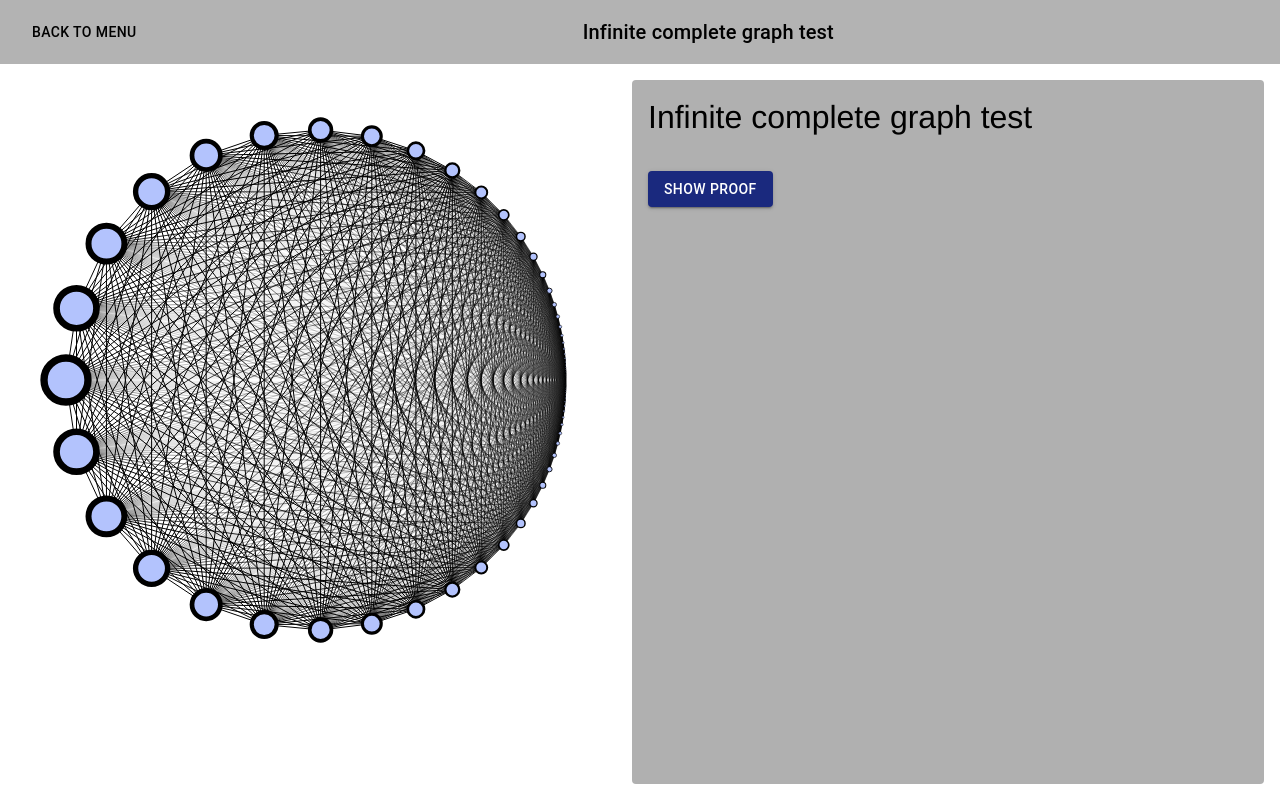
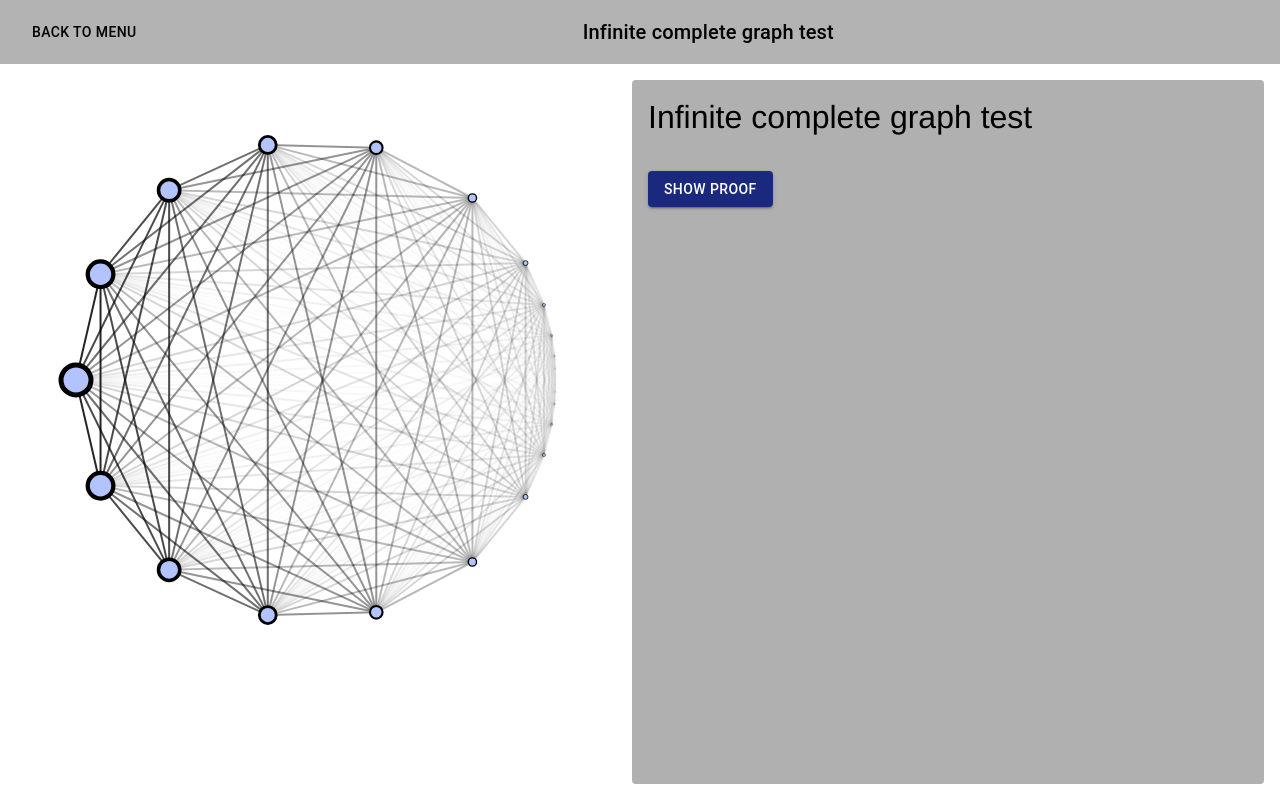
Before and after one commit to Ryanoonan/Ramsey-Tutor, a React (Create React App) app: page /learn/infinite-complete-graph-test in a window 1280 px wide. Built offline with nearby package versions, Linux system fonts and the light colour scheme.

Commit message:
new angle function, centers first node

```diff
--- a/src/createGraph.js
+++ b/src/createGraph.js
@@ -57,7 +57,24 @@ export function KnGraph({ n, defaultColor = theme.palette.custom.edgeDefault, re
 export function GetAngleRatio(idx, maxIdx) {
     const ratio = (idx / maxIdx);
     const scaled = 1 / (1 + Math.exp((ratio - 0.5) * 13));
-    return scaled * 2 * Math.PI;
+    const angle = scaled * 2 * Math.PI + Math.PI;
+    return angle > 2 * Math.PI ? angle - 2 * Math.PI : angle;
+}
+
+export function GetAngle2(x) {
+    let y;
+
+
+    if (x <= 0.5) {
+        if (x < 0.184) {
+            y = Math.PI * (0.1836278408721 - 0.7998964082831 * x) / 0.1836278408721;
+        } else {
+            y = Math.PI * Math.pow(x - 0.5, 4) * 20;
+        }
+    } else {
+        return Math.PI * 2 - GetAngle2(-x + 1)
+    }
+    return y
 }
 
 export function KInfGraph({ n = 50, defaultColor = theme.palette.custom.edgeDefault, redEdges = [], blueEdges = [], circleRadius = 150, ids = [] }) {
@@ -70,13 +87,14 @@ export function KInfGraph({ n = 50, defaultColor = theme.palette.custom.edgeDefa
 
     const adjustedCircleRadius = n > 15 ? circleRadius + Math.min(100, n * 3) : circleRadius;
     const nodes = Array.from({ length: n }, (_, i) => {
-        const angle = GetAngleRatio(i, n);
-        const radius = Math.min(angle, 2 * Math.PI - angle) * baseNodeRadius;
+        const angle = GetAngle2(i / n);
+        const radius = Math.min(angle, 2 * Math.PI - angle) / (Math.PI) * baseNodeRadius;
         return {
             id: newIds[i],
             x: 300 + adjustedCircleRadius * Math.cos(angle),
             y: 300 + adjustedCircleRadius * Math.sin(angle),
             radius: radius,
+
         }
     });
 
--- a/src/theoremData.js
+++ b/src/theoremData.js
@@ -83,12 +83,13 @@ const StepsByPage = [
     }, {
         theoremName: "Infinite complete graph test",
         theoremNameSlug: "infinite-complete-graph-test",
-        initialGraph: KInfGraph({ n: 70 }),
+        initialGraph: KInfGraph({ n: 30 }),
         steps: [
             {
                 content: "Select any node.",
-                graph: KInfGraph({ n: 70 }),
-                highlightedNodes: [35]
+                graph: KInfGraph({ n: 100 }),
+                highlightedNodes: [35],
+                shouldAnimate: true,
             },
             {
                 content: "By infinite pigeonhole principle, at least infinitely many edges must be the same color. WLOG these edges are blue.",
```
